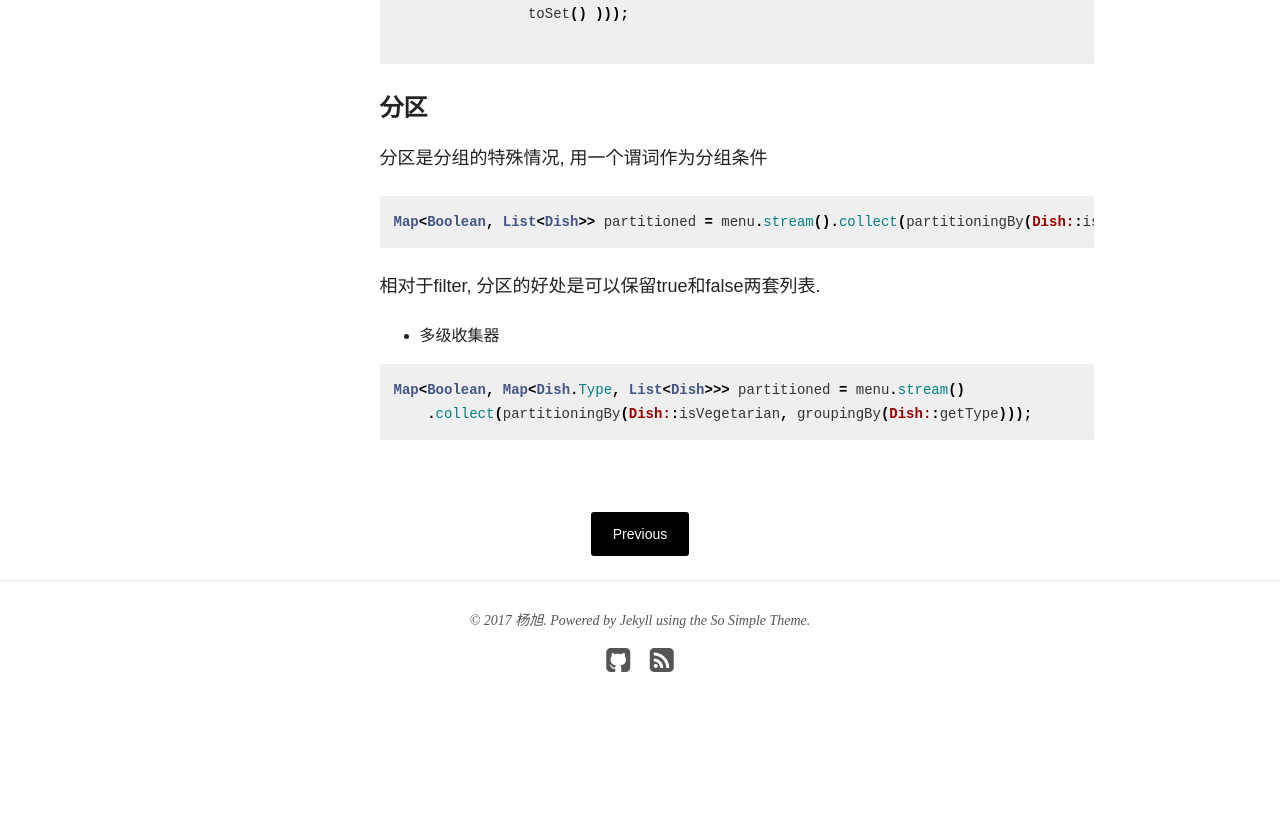
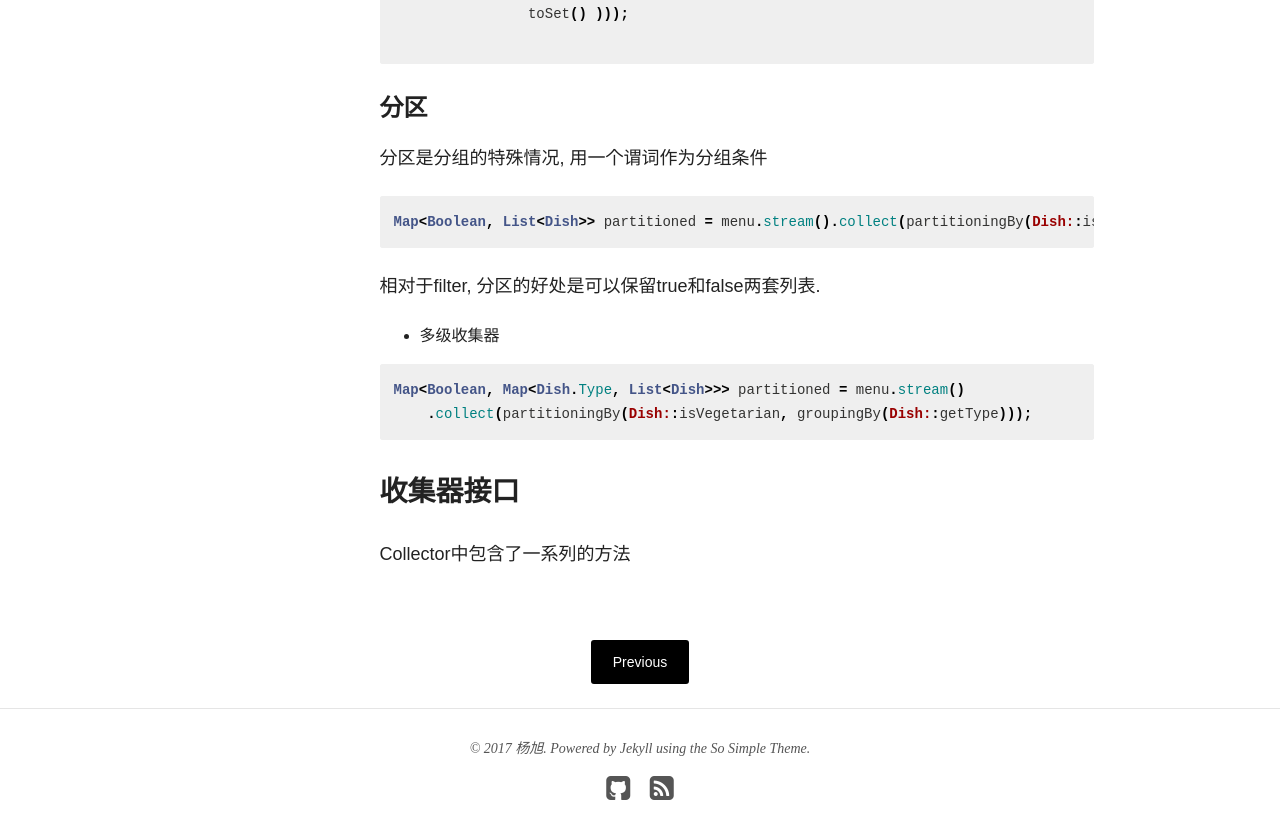
Before and after one commit to stoneyangxu/stoneyangxu.github.io, a Jekyll site: the page built from _posts/blog/2017-10-27-java-8-in-action-2.md, in a window 1280 px wide and 900 px high, scrolled down 12269 px. Shown: the top 839 px of the window. Built offline with Jekyll 4.4.1, drawn with Linux system fonts in a browser that asks for light colours; nearby versions of some CDN libraries; before the commit the page ends 13041 px from its top, so only the background shows below that.

````diff
--- a/_includes/scripts.html
+++ b/_includes/scripts.html
@@ -8,7 +8,7 @@
 
 {% if site.owner.google.analytics %}
 <!-- Asynchronous Google Analytics snippet -->
-<script>
+<!-- <script>
   var _gaq = _gaq || [];
   var pluginUrl =
  'https://www.google-analytics.com/plugins/ga/inpage_linkid.js';
--- a/_posts/blog/2017-10-27-java-8-in-action-2.md
+++ b/_posts/blog/2017-10-27-java-8-in-action-2.md
@@ -499,3 +499,7 @@ Map<Boolean, List<Dish>> partitioned = menu.stream().collect(partitioningBy(Dish
 Map<Boolean, Map<Dish.Type, List<Dish>>> partitioned = menu.stream()
     .collect(partitioningBy(Dish::isVegetarian, groupingBy(Dish::getType)));
 ```
+
+### 收集器接口
+
+Collector中包含了一系列的方法
````
Also changed, not shown: other parts of _includes/scripts.html (+11 -0 lines), _layouts/page.html (+0 -10 lines).
